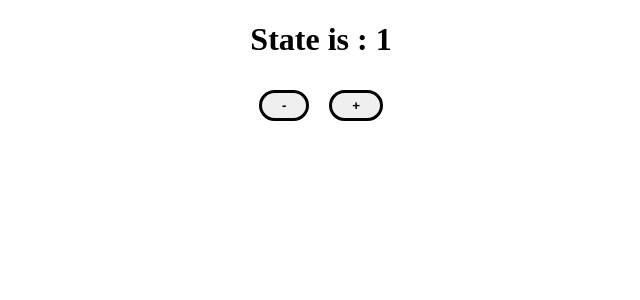
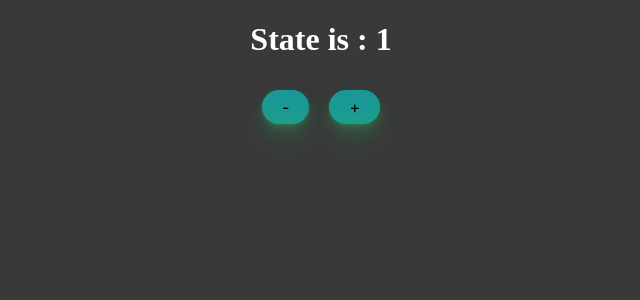
Before and after one commit to Meetawa/increment-decrement-counter, a React (Create React App) app: page / in a window 1280 px wide. Shown: the top 300 px of the page, without its empty margins (319-959 px from the left). Built offline with nearby package versions, Linux system fonts and the light colour scheme.

Commit message:
add some css

```diff
--- a/src/index.css
+++ b/src/index.css
@@ -1,12 +1,37 @@
 body {
+  background-color: rgb(57, 57, 57);
+  color: rgb(255, 255, 255);
   text-align: center;
 }
+
+/* CSS */
 button {
-  padding: 5px;
+  background-color: #1a9898;
+  border-radius: 100px;
+  box-shadow: rgba(44, 187, 99, 0.2) 0 -25px 18px -14px inset,
+    rgba(44, 187, 99, 0.15) 0 1px 2px, rgba(44, 187, 99, 0.15) 0 2px 4px,
+    rgba(44, 187, 99, 0.15) 0 4px 8px, rgba(44, 187, 99, 0.15) 0 8px 16px,
+    rgba(44, 187, 99, 0.15) 0 16px 32px;
+  color: rgb(0, 0, 0);
+  cursor: pointer;
+  display: inline-block;
+  font-family: CerebriSans-Regular, -apple-system, system-ui, Roboto, sans-serif;
+  padding: 7px 20px;
+  text-align: center;
+  text-decoration: none;
+  transition: all 250ms;
+  border: 0;
   margin: 10px;
-  padding-left: 20px;
-  padding-right: 20px;
-  border: 3px solid black;
-  border-radius: 20px;
-  font-weight: bold;
+  font-size: 16px;
+  user-select: none;
+  -webkit-user-select: none;
+  touch-action: manipulation;
 }
+
+button:hover {
+  box-shadow: rgba(44, 187, 99, 0.35) 0 -25px 18px -14px inset,
+    rgba(59, 240, 240, 0.25) 0 1px 2px, rgba(44, 187, 99, 0.25) 0 2px 4px,
+    rgba(44, 187, 99, 0.25) 0 4px 8px, rgba(44, 187, 99, 0.25) 0 8px 16px,
+    rgba(44, 187, 99, 0.25) 0 16px 32px;
+  transform: scale(1.05) rotate(-1deg);
+}
```
